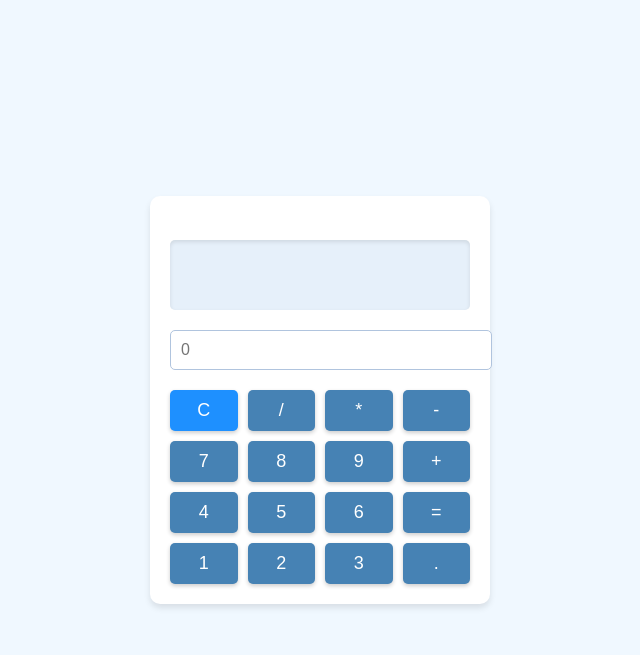
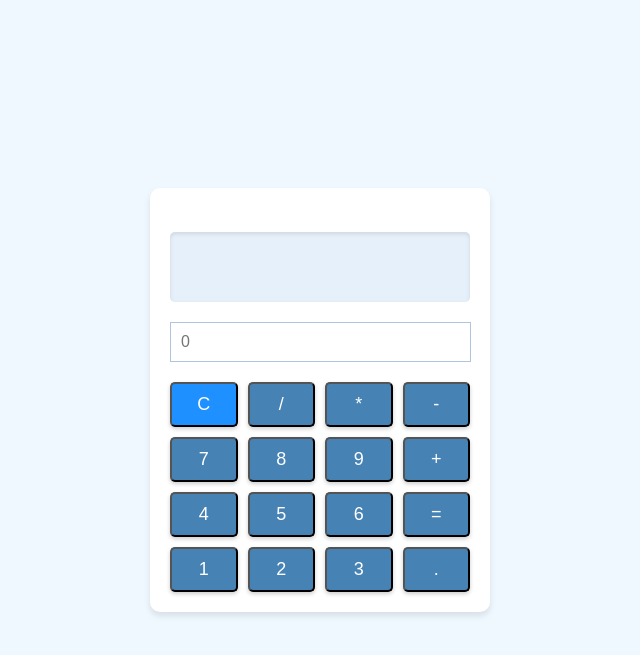
Before and after one commit to EnzoGabrielSilvaDeOliveira/EnzoGabrielSilvaDeOliveira.github.io, a PHP site: page / in a window 1280 px wide. Shown: the top 655 px of the page, without its empty margins (320-960 px from the left). Run offline with PHP 8.4, Linux system fonts and the light colour scheme.

Commit message:
Update style.css

```diff
--- a/style.css
+++ b/style.css
@@ -1,3 +1,4 @@
+/* style.css */
 body {
     font-family: Arial, sans-serif;
     background-color: #f0f8ff;
@@ -18,6 +19,7 @@ body {
 
 #display {
     background-color: #e6f0fa;
+    border: none;
     border-radius: 5px;
     height: 50px;
     font-size: 24px;
@@ -28,11 +30,10 @@ body {
 }
 
 #input-customizado {
-    width: 100%;
+    width: 93%;
     padding: 10px;
     margin-bottom: 20px;
     border: 1px solid #b0c4de;
-    border-radius: 5px;
     font-size: 16px;
 }
 
@@ -44,7 +45,6 @@ body {
 
 button {
     background-color: #4682b4;
-    border: none;
     border-radius: 5px;
     color: white;
     font-size: 18px;
```
